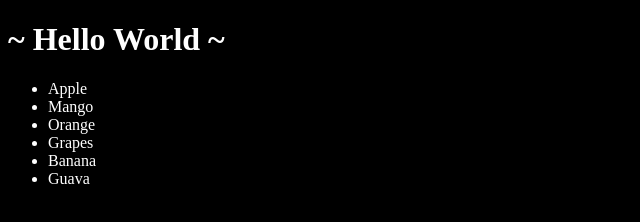
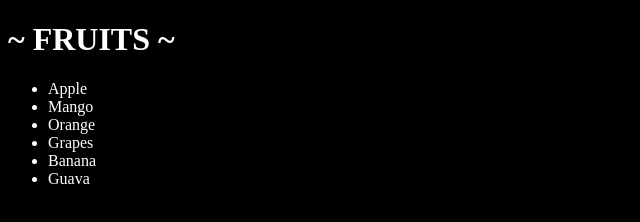
Before and after one commit to hammadhfz/Home, a plain HTML site: page index.html in a window 1280 px wide. Shown: the whole page, without its empty margins (0-640 px from the left). Drawn offline with Linux system fonts and the light colour scheme.

Commit message:
heading modified

```diff
--- a/index.html
+++ b/index.html
@@ -7,7 +7,7 @@
     <title>Home</title>
 </head>
 <body style="background-color: black;color: white;">
-    <h1> ~ Hello World ~ </h1>
+    <h1> ~ FRUITS ~ </h1>
     <ul>
         <li>Apple</li>
         <li>Mango</li>
```
